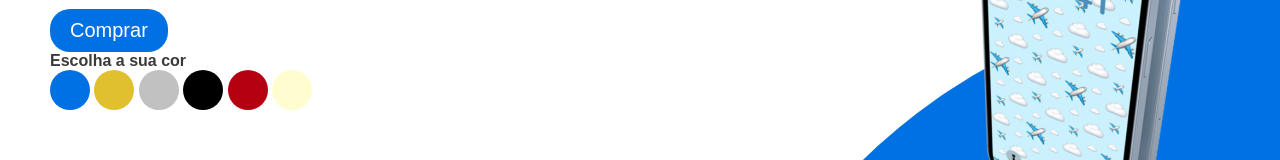
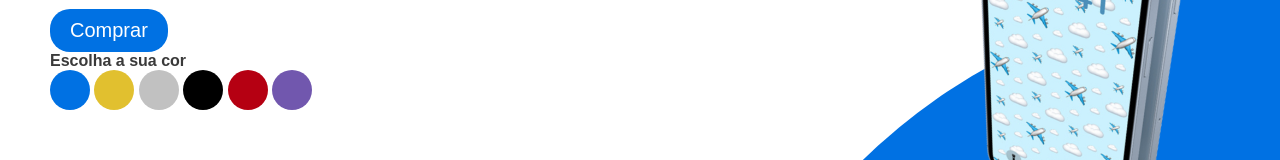
Before and after one commit to PamTenorio/PROJETO-IPHONE, a plain HTML site: page index.html in a window 1280 px wide. Shown: the part 409-569 px from the top of the page. Drawn offline with Linux system fonts and the light colour scheme.

Commit message:
alteração de cor botão

```diff
--- a/index.html
+++ b/index.html
@@ -40,7 +40,7 @@
                 <button onclick="trocaCor('#C1C1C1'); trocaimagem('./img/iphone-branco.png')"  class="branco troca-cor"></button>
                 <button onclick="trocaCor('#000000'); trocaimagem('./img/iphone-preto.png')"  class="preto troca-cor"></button>
                 <button onclick="trocaCor('#b50012'); trocaimagem('./img/iphone-vemelho.png')"  class="vermelho troca-cor"></button>
-                <button onclick="trocaCor('#fffdd0'); trocaimagem('./img/iphone-offwhite.png')"  class="offwhite troca-cor"></button>
+                <button onclick="trocaCor('#7157ae'); trocaimagem('./img/iphone-offwhite.png')"  class="roxo troca-cor"></button>
 
              </div>
         </div>
--- a/styles.css
+++ b/styles.css
@@ -99,8 +99,8 @@ h3 {
     background-color: #b50012;
 }
 
-.offwhite {
-    background-color: #fffdd0;
+.roxo {
+    background-color: #7157ae;
 }
 
 .paragrafo2 {
```
